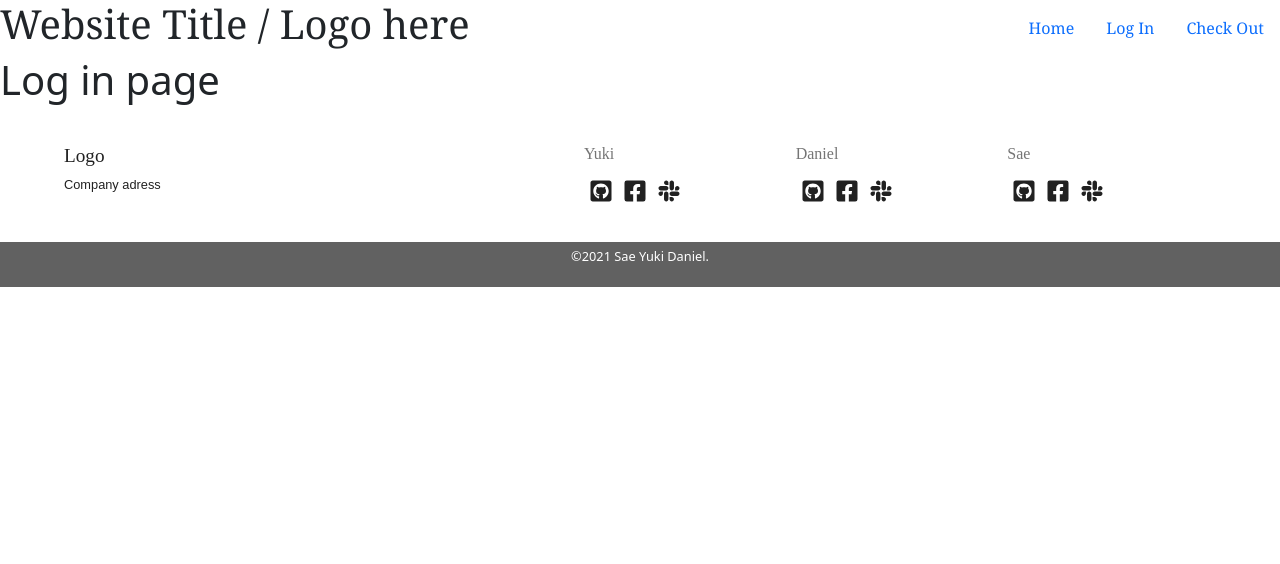
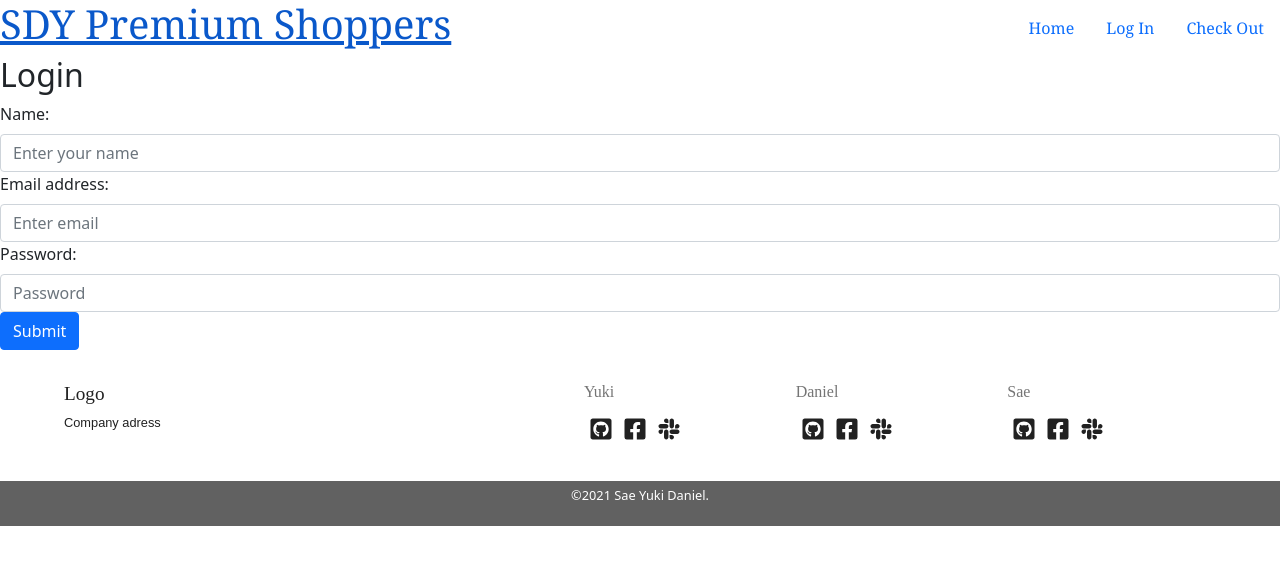
Before and after one commit to YukiRamu/WMAD-React-Mid-term, a React (Create React App) app: page /login in a window 1280 px wide. Shown: the top 564 px of the page. Built offline with nearby package versions, Linux system fonts and the light colour scheme; no server answers.

Commit message:
login page added

```diff
--- a/src/component/App/App.js
+++ b/src/component/App/App.js
@@ -57,7 +57,7 @@ const App = () => {
       {/* React Router : Navbar */}
       <Router>
         <header>
-          <h1 className="siteTitle">Website Title / Logo here</h1>
+          <h1 className="siteTitle"><a href="/">SDY Premium Shoppers</a></h1>
           <nav className="navBar">
             <ul>
               <li>
--- a/src/component/LogIn/LogIn.js
+++ b/src/component/LogIn/LogIn.js
@@ -1,11 +1,83 @@
 //This component is for the login page of our website
 import React, { useState, useEffect } from "react";
 import "./LogIn.css";
+import { Form, Button } from 'react-bootstrap';
 
 const LogIn = () => {
+
+  //authorised admin user
+  const adminUser = {
+    email: "admin@gmail.com",
+    password: "admin123"
+  };
+
+  //state hook
+  const [user, setUser] = useState({ name: "", email: "" });
+  const [error, setError] = useState("");
+  const [details, setDetails] = useState({ name: "", email: "", password: "" });
+
+  //methods
+  const logIn = (detailsInput) => {
+    console.log(detailsInput);
+
+    if (detailsInput.email == adminUser.email && detailsInput.password == adminUser.password) {
+      setUser({
+        name: detailsInput.name,
+        email: detailsInput.email
+      });
+    } else {
+      setError("User detail is not correct");
+    };
+  };
+
+  const logOut = () => {
+    console.log("log out");
+    setUser({
+      name: "",
+      email: ""
+    });
+  };
+
+  const submitHandler = (e) => {
+    e.preventDefault();
+    logIn(details);
+  };
+
   return (
     <>
-      <h1>Log in page</h1>
+      {(user.email != "") ? (
+        <>
+          <h2 className="welcome">Welcome, <span>{user.name}</span></h2>
+          <button type="button" onClick={logOut}>Log Out</button>
+        </>) : (
+        <Form onSubmit={submitHandler}>
+          <h2>Login</h2>
+          {(error != "") ? (
+            <>
+              <p className="errorMsg">{error}</p>
+            </>
+          ) : ""}
+          <Form.Group controlId="formGroupName">
+            <Form.Label>Name:</Form.Label>
+            <Form.Control type="text" placeholder="Enter your name"
+              onChange={e => { setDetails({ ...details, name: e.target.value }); setError(""); }}
+              value={details.name} />
+          </Form.Group>
+          <Form.Group controlId="formGroupEmail">
+            <Form.Label>Email address:</Form.Label>
+            <Form.Control type="email" placeholder="Enter email" onChange={e => { setDetails({ ...details, email: e.target.value }); setError(""); }}
+              value={details.email} />
+          </Form.Group>
+          <Form.Group controlId="formGroupPassword">
+            <Form.Label>Password:</Form.Label>
+            <Form.Control type="password" placeholder="Password" onChange={e => { setDetails({ ...details, password: e.target.value }); setError(""); }}
+              value={details.password} />
+          </Form.Group>
+          <Button variant="primary" type="submit">Submit</Button>
+        </Form>
+      )}
+
+
     </>
   );
 };
```
